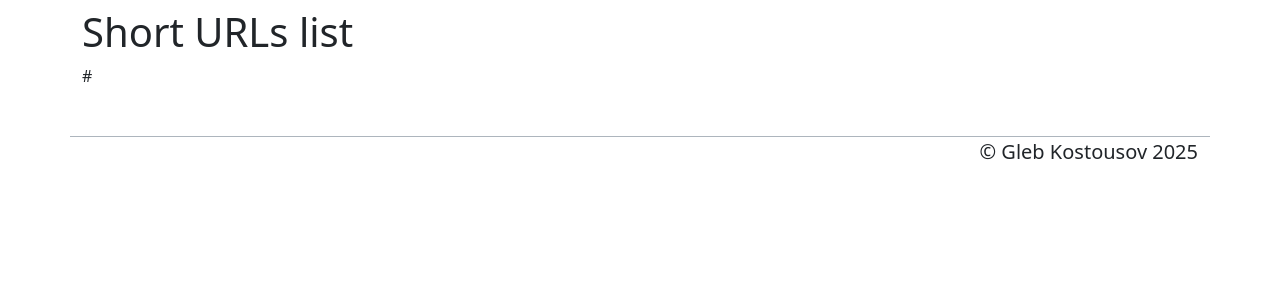
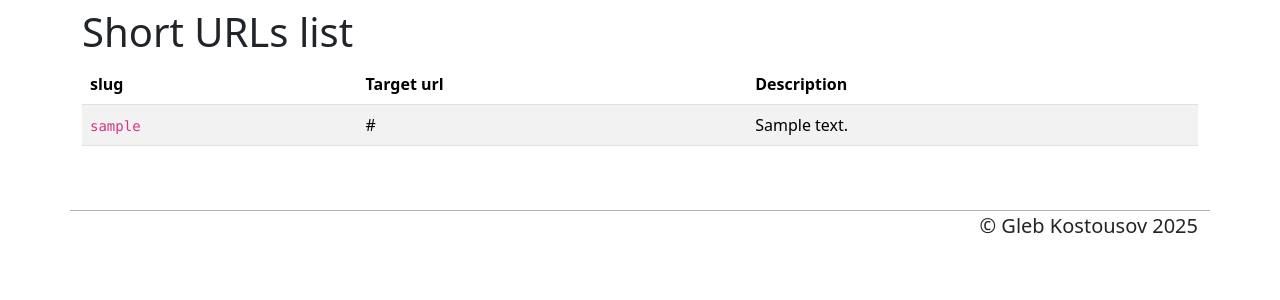
Before and after one commit to GlebKostousov/fastapi-url-shortener, a FastAPI app: template url-shortener/templates/short_urls/list.html in a window 1280 px wide. Shown: the part 56-356 px from the top of the page. Run offline with FastAPI, Linux system fonts and the light colour scheme; the template is opened without the code that fills it: most values are stand-ins (such as "Sample title", 1, 10 or a date in 2020).

Commit message:
feat(short-urls-list): fill site

```diff
--- a/url-shortener/templates/short_urls/list.html
+++ b/url-shortener/templates/short_urls/list.html
@@ -1,14 +1,42 @@
 {% extends 'base.html' %}
 
 {% block title %}
-    All Short URLs
+  All Short URLs
 {% endblock %}
 
 {% block main %}
-    <h1>Short URLs list</h1>
+  <h1>Short URLs list</h1>
   {% if short_urls %}
-  	{{ short_urls }}
+    <div class="table-responsive">
+      <table class="table table-striped table-hover align-middle">
+
+        <thead>
+        <tr>
+          <th scope="col">slug</th>
+          <th scope="col">Target url</th>
+          <th scope="col">Description</th>
+        </tr>
+        </thead>
+
+        <tbody>
+        {% for url in short_urls %}
+          <tr>
+            <td><code> {{ url.slug }} </code></td>
+            <td>{{ url.target_url }}</td>
+            <td>
+              {% if url.description %}
+              {{ url.description }}
+              {% else %}
+                <code>-</code>
+              {% endif %}
+            </td>
+          </tr>
+        {% endfor %}
+        </tbody>
+
+      </table>
+    </div>
   {% else %}
-  	<h2>No short URLs yet</h2>
+    <h2>No short URLs yet</h2>
   {% endif %}
 {% endblock %}
```
